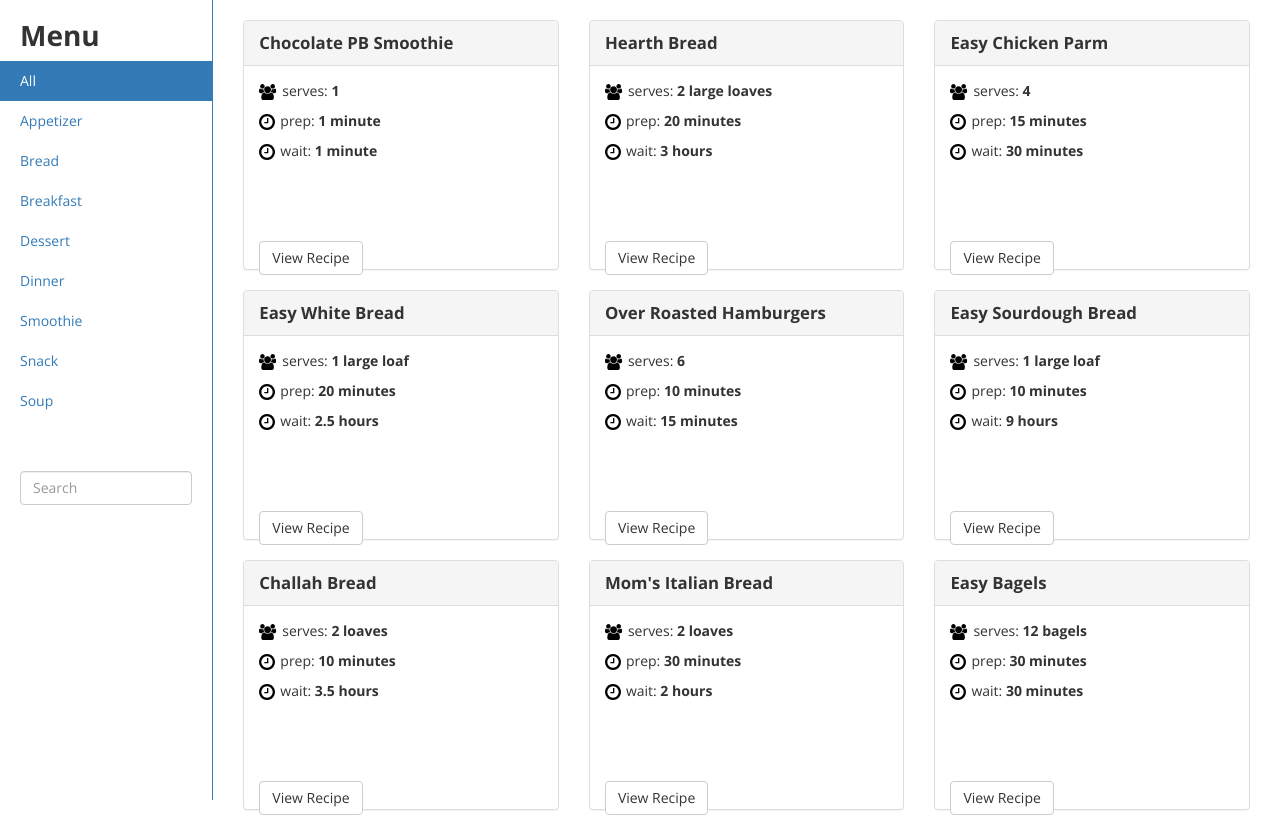
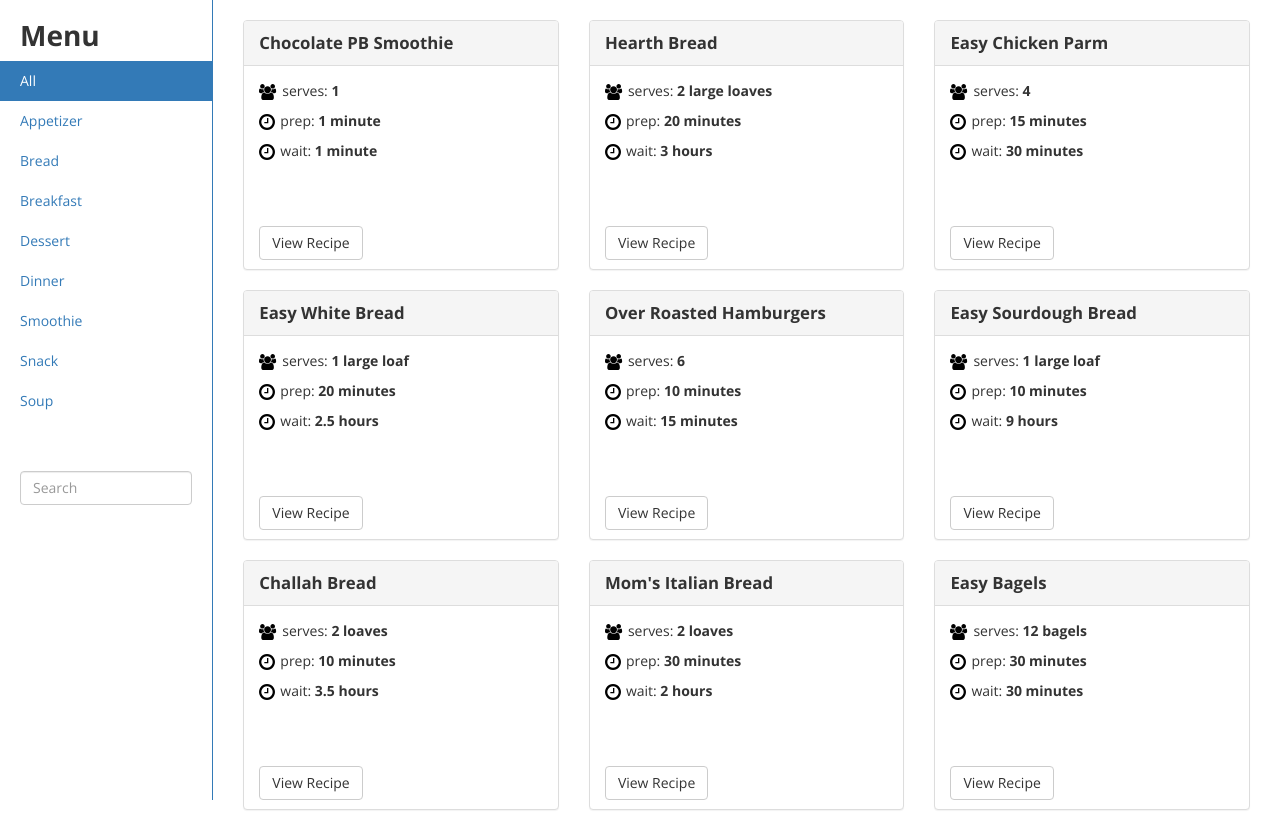
Before and after one commit to samsrecipes/samsrecipes.github.io, a plain HTML site: page index.html in a window 1280 px wide. Shown: the top 818 px of the page. Drawn offline with nearby package versions, Linux system fonts and the light colour scheme.

Commit message:
Test33 CSS fix

```diff
--- a/style.css
+++ b/style.css
@@ -146,7 +146,7 @@
 
 .recipe-item button {
 	position: absolute;
-	bottom: 15px;
+	bottom: 30px;
 }
 
 
```
